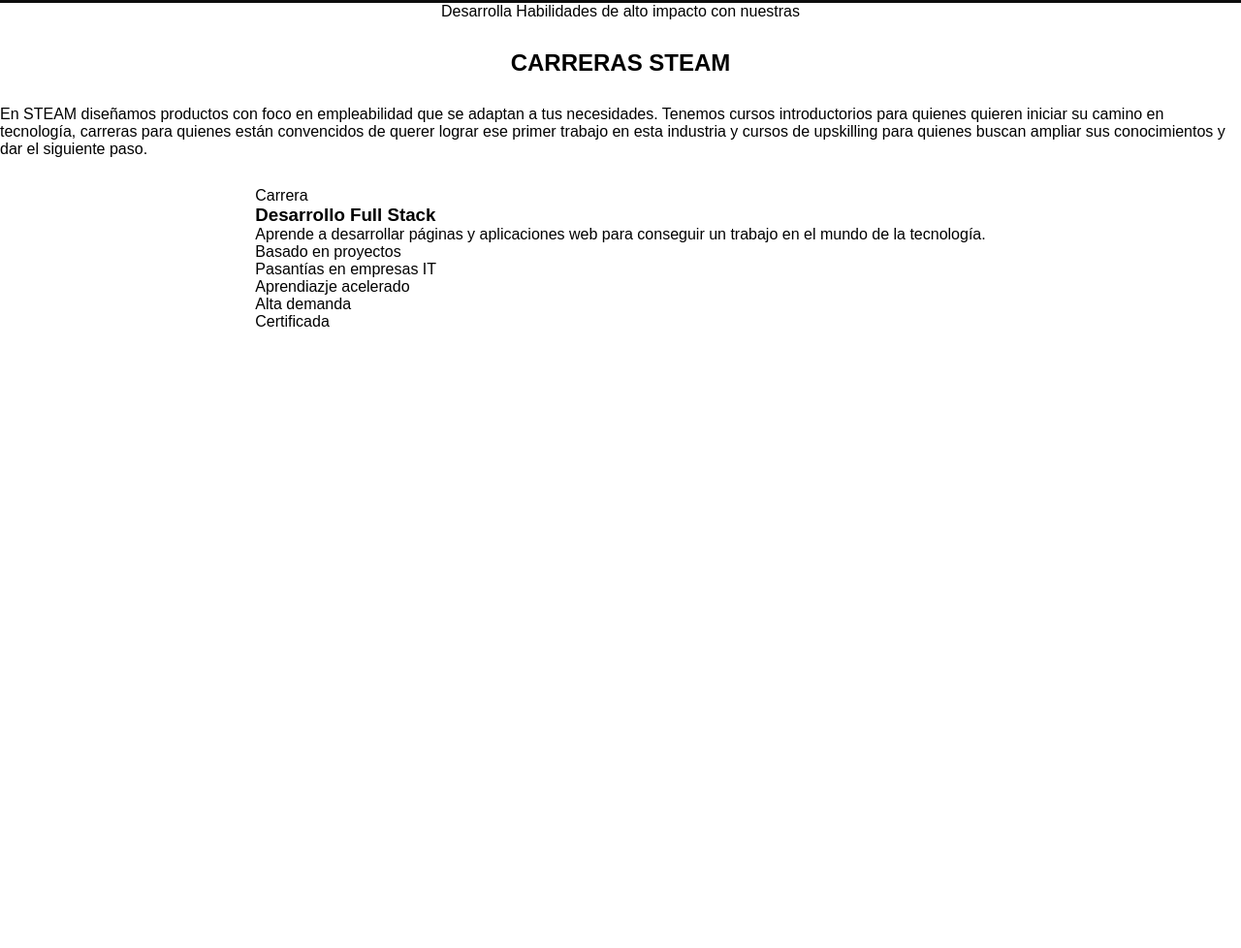
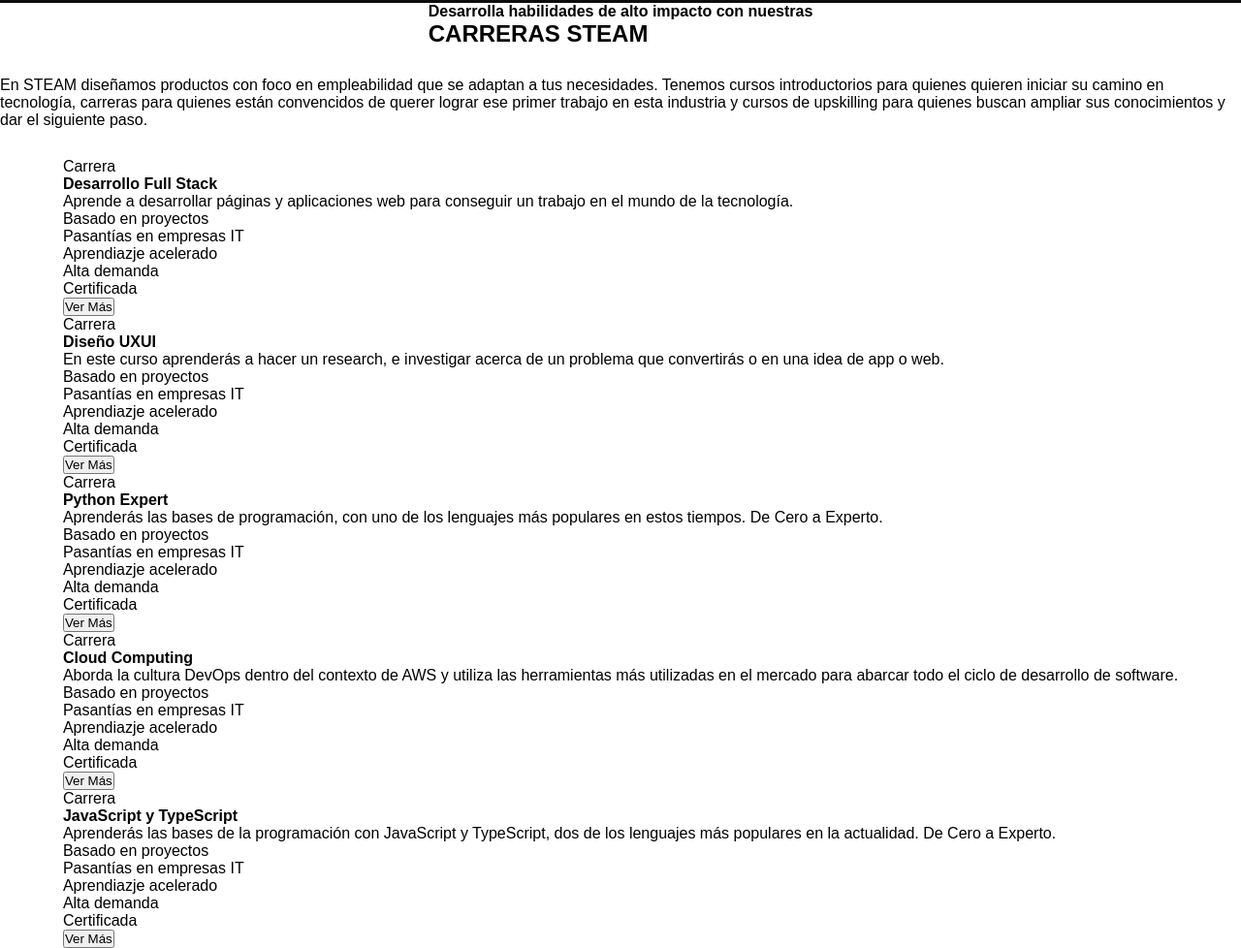
Before and after one commit to JesuisDv/MyWebsite, a plain HTML site: page SteamPage/index.html in a window 1280 px wide. Shown: the part 1197-2175 px from the top of the page at 97% size. Before the commit the page ends 2000 px from the top, so only its background shows below. Drawn offline with Linux system fonts and the light colour scheme; a script that the page names is missing.

Commit message:
Reestructurar el archivo index.html para mejorar la presentación de la página de STEAM ACADEMY, incluyendo nuevas secciones y contenido sobre carreras.

```diff
--- a/SteamPage/index.html
+++ b/SteamPage/index.html
@@ -18,10 +18,7 @@
       <li><a href="#">Blog</a></li>
       <li><a href="#">Fundación STEAM</a></li>
       <li><a href="#">Tienda</a></li>
-          <li><a href="#"><svg xmlns="http://www.w3.org/2000/svg" viewBox="0 0 24 24" fill="none" stroke="currentColor" stroke-linecap="round" stroke-linejoin="round" width="24" height="24" stroke-width="2">
-            <path d="M6.331 8h11.339a2 2 0 0 1 1.977 2.304l-1.255 8.152a3 3 0 0 1 -2.966 2.544h-6.852a3 3 0 0 1 -2.965 -2.544l-1.255 -8.152a2 2 0 0 1 1.977 -2.304z"></path>
-            <path d="M9 11v-5a3 3 0 0 1 6 0v5"></path>
-          </svg></a></li>
+      <li><a href="#">U</a></li>
     </ul>
   </nav>
 </header>
@@ -50,14 +47,16 @@
 <!-- Section 3 Carreras -->
 <section class="S3">
   <div class="divS3">
-        <p>Desarrolla Habilidades de alto impacto con nuestras</p>
-        <h2>CARRERAS STEAM</h2>
-        <p>En STEAM diseñamos productos con foco en empleabilidad que se adaptan a tus necesidades. Tenemos cursos introductorios para quienes quieren iniciar su camino en tecnología, carreras para quienes están convencidos de querer lograr ese primer trabajo en esta industria y cursos de upskilling para quienes buscan ampliar sus conocimientos y dar el siguiente paso.</p>
+    <div class="titleS3">
+      <p><strong>Desarrolla habilidades de alto impacto con nuestras</strong></p>
+      <h2>CARRERAS <span>STEAM</span></h2>
+    </div>
+    <p class="carreraText">En STEAM diseñamos productos con foco en empleabilidad que se adaptan a tus necesidades. Tenemos cursos introductorios para quienes quieren iniciar su camino en tecnología, carreras para quienes están convencidos de querer lograr ese primer trabajo en esta industria y cursos de upskilling para quienes buscan ampliar sus conocimientos y dar el siguiente paso.</p>
     <div class="gridCarreras">
-          <article>
-            <p>Carrera</p>
-            <h3>Desarrollo Full Stack</h3>
-            <p>Aprende a desarrollar páginas y aplicaciones web para conseguir un trabajo en el mundo de la tecnología.</p>
+      <article class="carrerasItems">
+          <p class="carreraP">Carrera</p>
+          <h4>Desarrollo Full Stack</h4>
+          <p class="carreraText">Aprende a desarrollar páginas y aplicaciones web para conseguir un trabajo en el mundo de la tecnología.</p>
           <ul>
             <li>Basado en proyectos</li>
             <li>Pasantías en empresas IT</li>
@@ -67,6 +66,71 @@
             <li><span></span>Alta demanda</li>
             <li><span></span>Certificada</li>
           </ul>
+          <button>Ver Más</button>
+      </article>
+
+      <article class="carrerasItems">
+          <p class="carreraP">Carrera</p>
+          <h4>Diseño UXUI</h4>
+          <p class="carreraText">En este curso aprenderás a hacer un research, e investigar acerca de un problema que convertirás o en una idea de app o web.</p>
+          <ul>
+            <li>Basado en proyectos</li>
+            <li>Pasantías en empresas IT</li>
+            <li>Aprendiazje acelerado</li>
+          </ul>
+          <ul>
+            <li><span></span>Alta demanda</li>
+            <li><span></span>Certificada</li>
+          </ul>
+          <button>Ver Más</button>
+      </article>
+
+      <article class="carrerasItems">
+          <p class="carreraP">Carrera</p>
+          <h4>Python Expert</h4>
+          <p class="carreraText">Aprenderás las bases de programación, con uno de los lenguajes más populares en estos tiempos. De Cero a Experto.</p>
+          <ul>
+            <li>Basado en proyectos</li>
+            <li>Pasantías en empresas IT</li>
+            <li>Aprendiazje acelerado</li>
+          </ul>
+          <ul class="tagsCarreras">
+            <li><span>Alta demanda</span></li>
+            <li><span>Certificada</span></li>
+          </ul>
+          <button>Ver Más</button>
+      </article>
+
+      <article class="carrerasItems">
+          <p class="carreraP">Carrera</p>
+          <h4>Cloud Computing</h4>
+          <p class="carreraText">Aborda la cultura DevOps dentro del contexto de AWS y utiliza las herramientas más utilizadas en el mercado para abarcar todo el ciclo de desarrollo de software.</p>
+          <ul>
+            <li>Basado en proyectos</li>
+            <li>Pasantías en empresas IT</li>
+            <li>Aprendiazje acelerado</li>
+          </ul>
+          <ul>
+            <li><span></span>Alta demanda</li>
+            <li><span></span>Certificada</li>
+          </ul>
+          <button>Ver Más</button>
+      </article>
+
+      <article class="carrerasItems">
+          <p class="carreraP">Carrera</p>
+          <h4>JavaScript y TypeScript</h4>
+          <p class="carreraText">Aprenderás las bases de la programación con JavaScript y TypeScript, dos de los lenguajes más populares en la actualidad. De Cero a Experto.</p>
+          <ul>
+            <li>Basado en proyectos</li>
+            <li>Pasantías en empresas IT</li>
+            <li>Aprendiazje acelerado</li>
+          </ul>
+          <ul>
+            <li><span></span>Alta demanda</li>
+            <li><span></span>Certificada</li>
+          </ul>
+          <button>Ver Más</button>
       </article>
     </div>
   </div>
```
Lines whose indentation alone changed are shown as unchanged.
